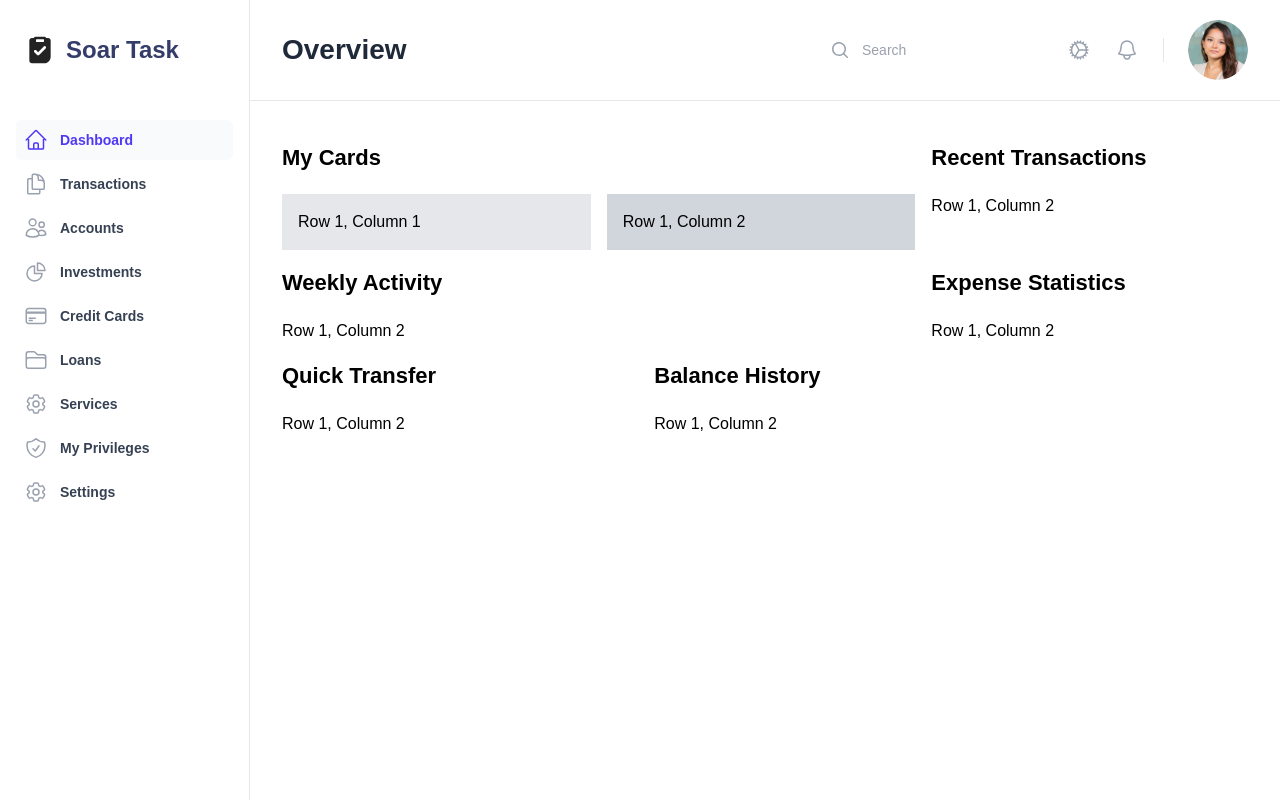
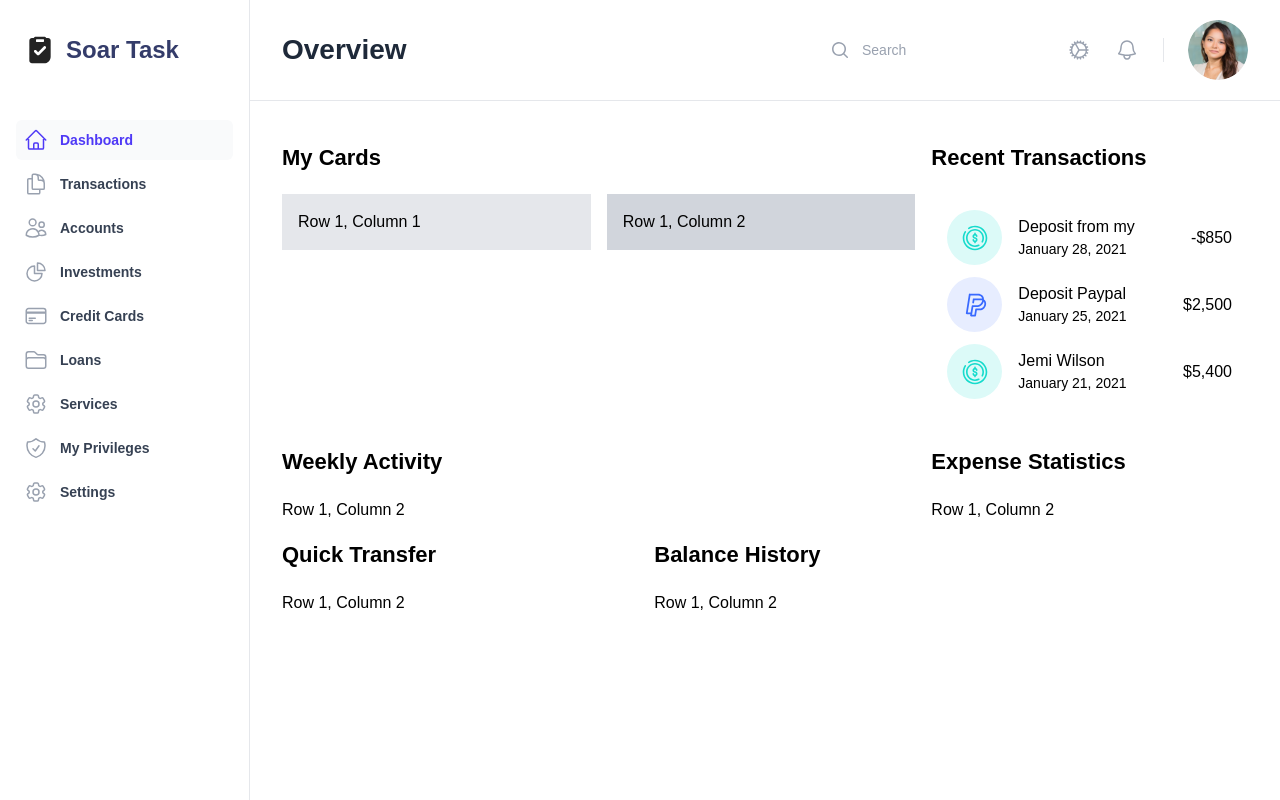
Before and after one commit to mrpeski/nebula, a React (Vite) app: page / in a window 1280 px wide. Built offline with nearby package versions, Linux system fonts and the light colour scheme; a web font is replaced by a local one.

Commit message:
place on overview page

```diff
--- a/src/pages/Dashboard.tsx
+++ b/src/pages/Dashboard.tsx
@@ -1,5 +1,6 @@
 import Section from "../components/Section";
 import Layout from "../components/Layout";
+import RecentTransactions from "../components/RecentTransactions";
 
 function Dashboard() {
   return (
@@ -19,7 +20,9 @@ function Dashboard() {
             </Section>
           </div>
           <div className="w-full sm:w-auto sm:flex-1">
-            <Section title="Recent Transactions">Row 1, Column 2</Section>
+            <Section title="Recent Transactions">
+              <RecentTransactions />
+            </Section>
           </div>
         </div>
         <div className="flex flex-wrap gap-4">
```
